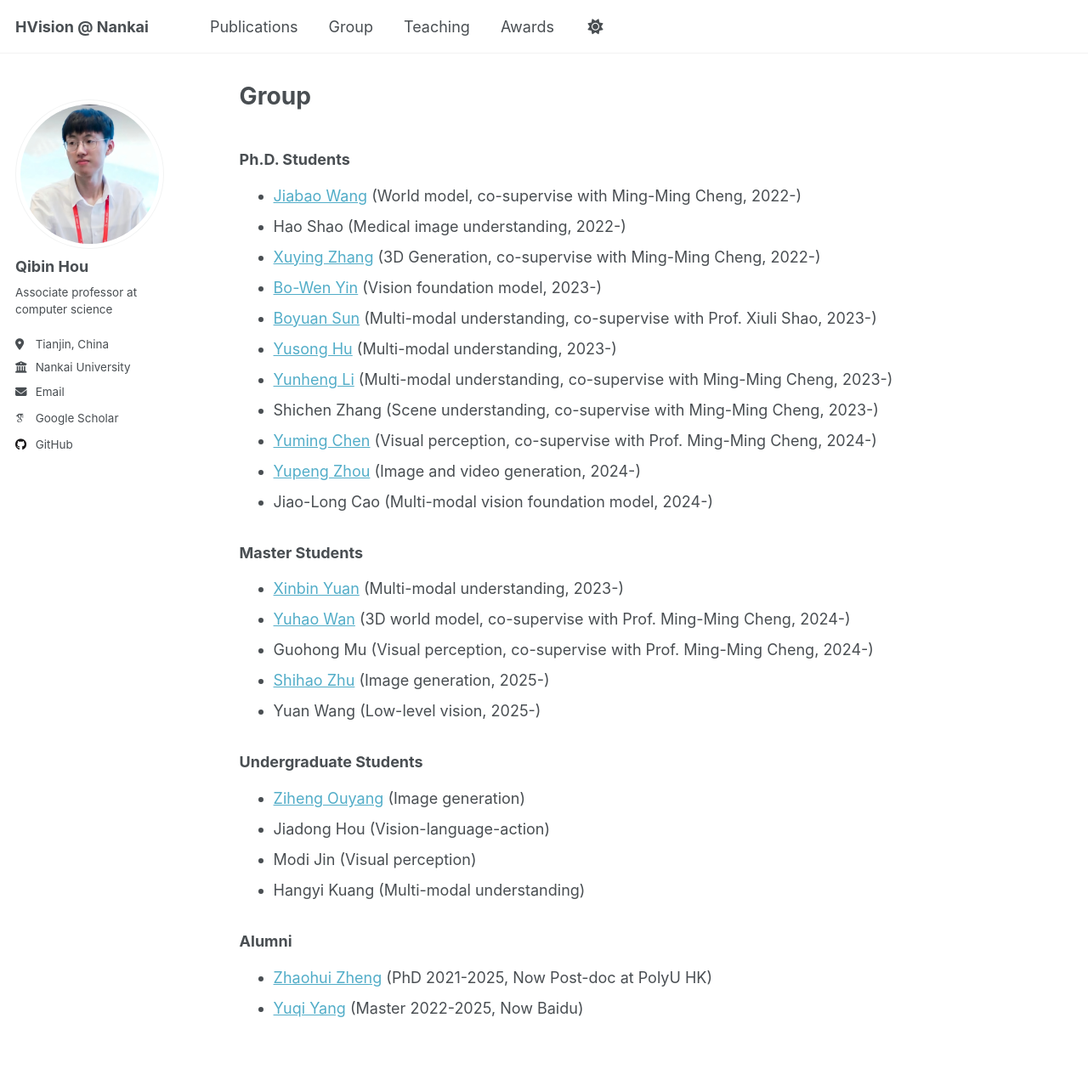
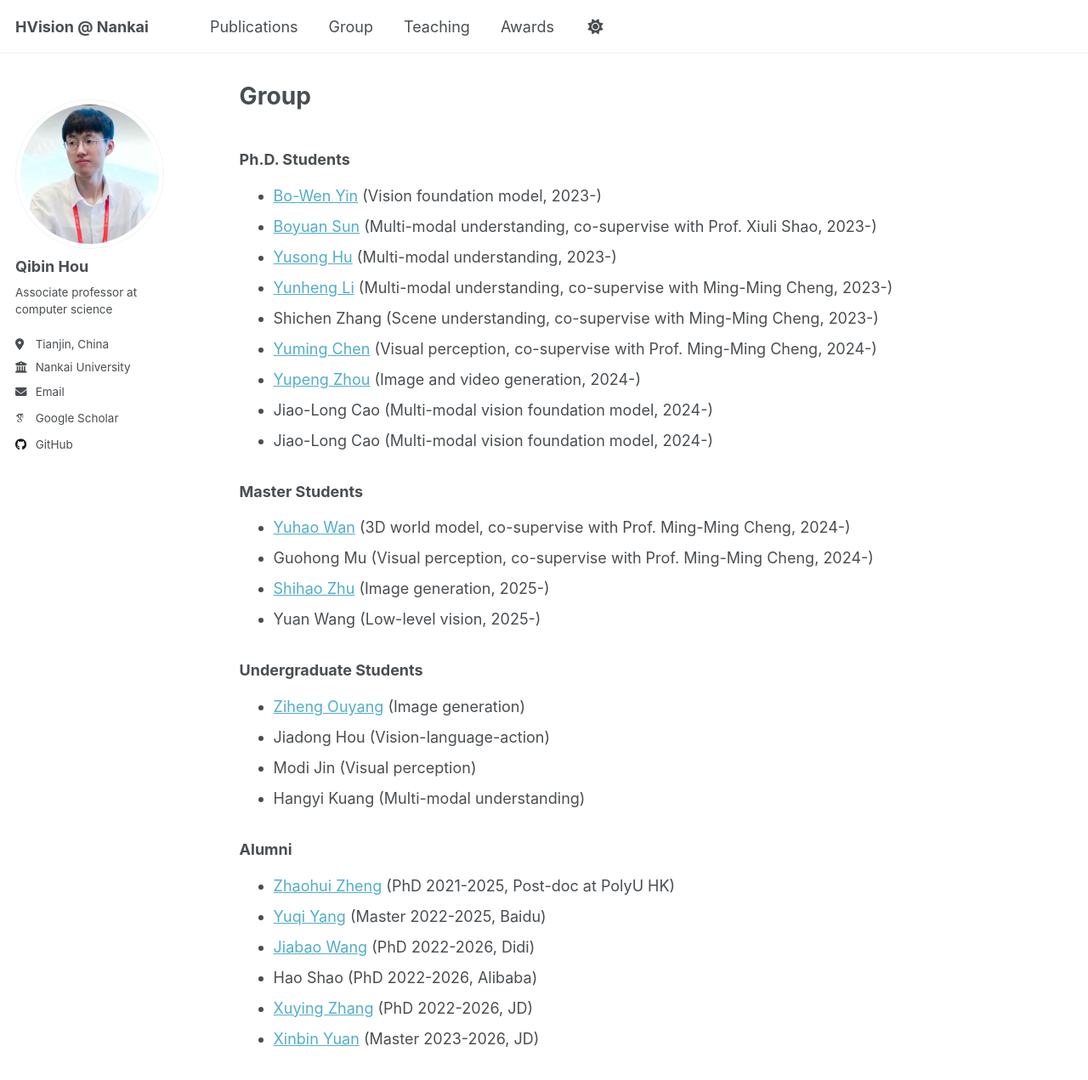
Before and after one commit to houqb/houqb.github.io, a Jekyll site: the page built from _pages/group.md, in a window 1280 px wide and 1400 px high. Shown: the top 1271 px of the window at 85% size. Built offline with Jekyll 4.4.1, drawn with Linux system fonts in a browser that asks for light colours; some web fonts are replaced.

Commit message:
Update group.md

```diff
--- a/_pages/group.md
+++ b/_pages/group.md
@@ -6,10 +6,6 @@ author_profile: true
 
 ### Ph.D. Students
 
-
-+ [Jiabao Wang](https://scholar.google.com/citations?user=S9ErhhEAAAAJ&hl=en&oi=ao) (World model, co-supervise with Ming-Ming Cheng, 2022-)
-+ Hao Shao (Medical image understanding, 2022-)
-+ [Xuying Zhang](https://zhangxuying1004.github.io/) (3D Generation, co-supervise with Ming-Ming Cheng, 2022-)
 + [Bo-Wen Yin](https://scholar.google.com/citations?user=xr_FRrEAAAAJ&hl=en&oi=sra) (Vision foundation model, 2023-)
 + [Boyuan Sun](https://scholar.google.com/citations?user=GvTWUAEAAAAJ&hl=en) (Multi-modal understanding, co-supervise with Prof. Xiuli Shao, 2023-)
 + [Yusong Hu](https://scholar.google.com/citations?user=A8Go6k4AAAAJ&hl=en&oi=ao) (Multi-modal understanding, 2023-)
@@ -18,10 +14,10 @@ author_profile: true
 + [Yuming Chen](https://scholar.google.com/citations?hl=en&user=EweNbRAAAAAJ) (Visual perception, co-supervise with Prof. Ming-Ming Cheng, 2024-)
 + [Yupeng Zhou](https://scholar.google.com/citations?user=zQTdfUIAAAAJ&hl=en&oi=ao) (Image and video generation, 2024-)
 + Jiao-Long Cao (Multi-modal vision foundation model, 2024-)
++ Jiao-Long Cao (Multi-modal vision foundation model, 2024-)
 
 ### Master Students
 
-+ [Xinbin Yuan](https://scholar.google.com/citations?user=Be26Qu8AAAAJ&hl=en) (Multi-modal understanding, 2023-)
 + [Yuhao Wan](https://scholar.google.com/citations?hl=en&user=kKyVqq0AAAAJ) (3D world model, co-supervise with Prof. Ming-Ming Cheng, 2024-)
 + Guohong Mu (Visual perception, co-supervise with Prof. Ming-Ming Cheng, 2024-)
 + [Shihao Zhu](https://scholar.google.com/citations?user=yqhLIAMAAAAJ&hl=en&oi=sra) (Image generation, 2025-)
@@ -38,5 +34,9 @@ author_profile: true
 
 ### Alumni
 
-+ [Zhaohui Zheng](https://scholar.google.com/citations?user=0X71NDYAAAAJ&hl=en) (PhD 2021-2025, Now Post-doc at PolyU HK)
-+ [Yuqi Yang](https://scholar.google.com/citations?user=a4a9nswAAAAJ&hl=en&oi=ao) (Master 2022-2025, Now Baidu)
++ [Zhaohui Zheng](https://scholar.google.com/citations?user=0X71NDYAAAAJ&hl=en) (PhD 2021-2025, Post-doc at PolyU HK)
++ [Yuqi Yang](https://scholar.google.com/citations?user=a4a9nswAAAAJ&hl=en&oi=ao) (Master 2022-2025, Baidu)
++ [Jiabao Wang](https://scholar.google.com/citations?user=S9ErhhEAAAAJ&hl=en&oi=ao) (PhD 2022-2026, Didi)
++ Hao Shao (PhD 2022-2026, Alibaba)
++ [Xuying Zhang](https://zhangxuying1004.github.io/) (PhD 2022-2026, JD)
++ [Xinbin Yuan](https://scholar.google.com/citations?user=Be26Qu8AAAAJ&hl=en) (Master 2023-2026, JD)
```
